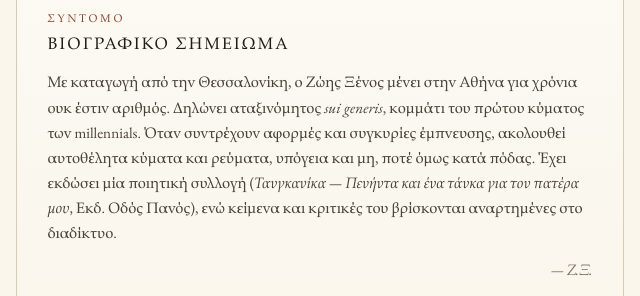
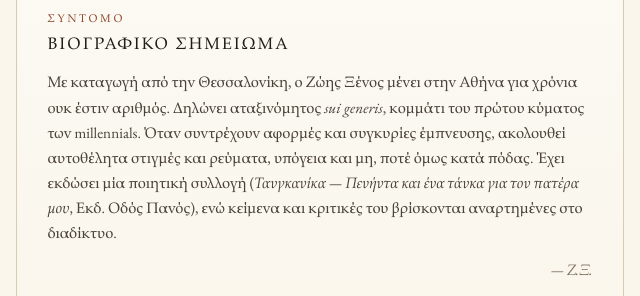
Before and after one commit to zoisksenos/zoisksenos.github.io, a plain HTML site: page index.html in a window 1280 px wide. Shown: the part 755-1051 px from the top of the page, 320-960 px from the left. Drawn offline with nearby package versions, Linux system fonts and the light colour scheme; a web font is replaced by a local one.

Commit message:
index.html

```diff
--- a/index.html
+++ b/index.html
@@ -83,7 +83,7 @@
   <aside class="bio" aria-labelledby="bio-title">
     <p class="kicker">Σύντομο</p>
     <h2 id="bio-title">Βιογραφικό σημείωμα</h2>
-    <p>Με καταγωγή από την Θεσσαλονίκη, ο Ζώης Ξένος μένει στην Αθήνα για χρόνια ουκ έστιν αριθμός. Δηλώνει αταξινόμητος <em lang="la">sui generis</em>, κομμάτι του πρώτου κύματος των <span lang="en">millennials</span>. Όταν συντρέχουν αφορμές και συγκυρίες έμπνευσης, ακολουθεί αυτοθέλητα κύματα και ρεύματα, υπόγεια και μη, ποτέ όμως κατά πόδας. Έχει εκδώσει μία ποιητική συλλογή (<cite>Τανγκανίκα — Πενήντα και ένα τάνκα για τον πατέρα μου</cite>, Εκδ. Οδός Πανός), ενώ κείμενα και κριτικές του βρίσκονται αναρτημένες στο διαδίκτυο.</p>
+    <p>Με καταγωγή από την Θεσσαλονίκη, ο Ζώης Ξένος μένει στην Αθήνα για χρόνια ουκ έστιν αριθμός. Δηλώνει αταξινόμητος <em lang="la">sui generis</em>, κομμάτι του πρώτου κύματος των <span lang="en">millennials</span>. Όταν συντρέχουν αφορμές και συγκυρίες έμπνευσης, ακολουθεί αυτοθέλητα στιγμές και ρεύματα, υπόγεια και μη, ποτέ όμως κατά πόδας. Έχει εκδώσει μία ποιητική συλλογή (<cite>Τανγκανίκα — Πενήντα και ένα τάνκα για τον πατέρα μου</cite>, Εκδ. Οδός Πανός), ενώ κείμενα και κριτικές του βρίσκονται αναρτημένες στο διαδίκτυο.</p>
     <p class="sig">— Ζ.Ξ.</p>
   </aside>
 
```
